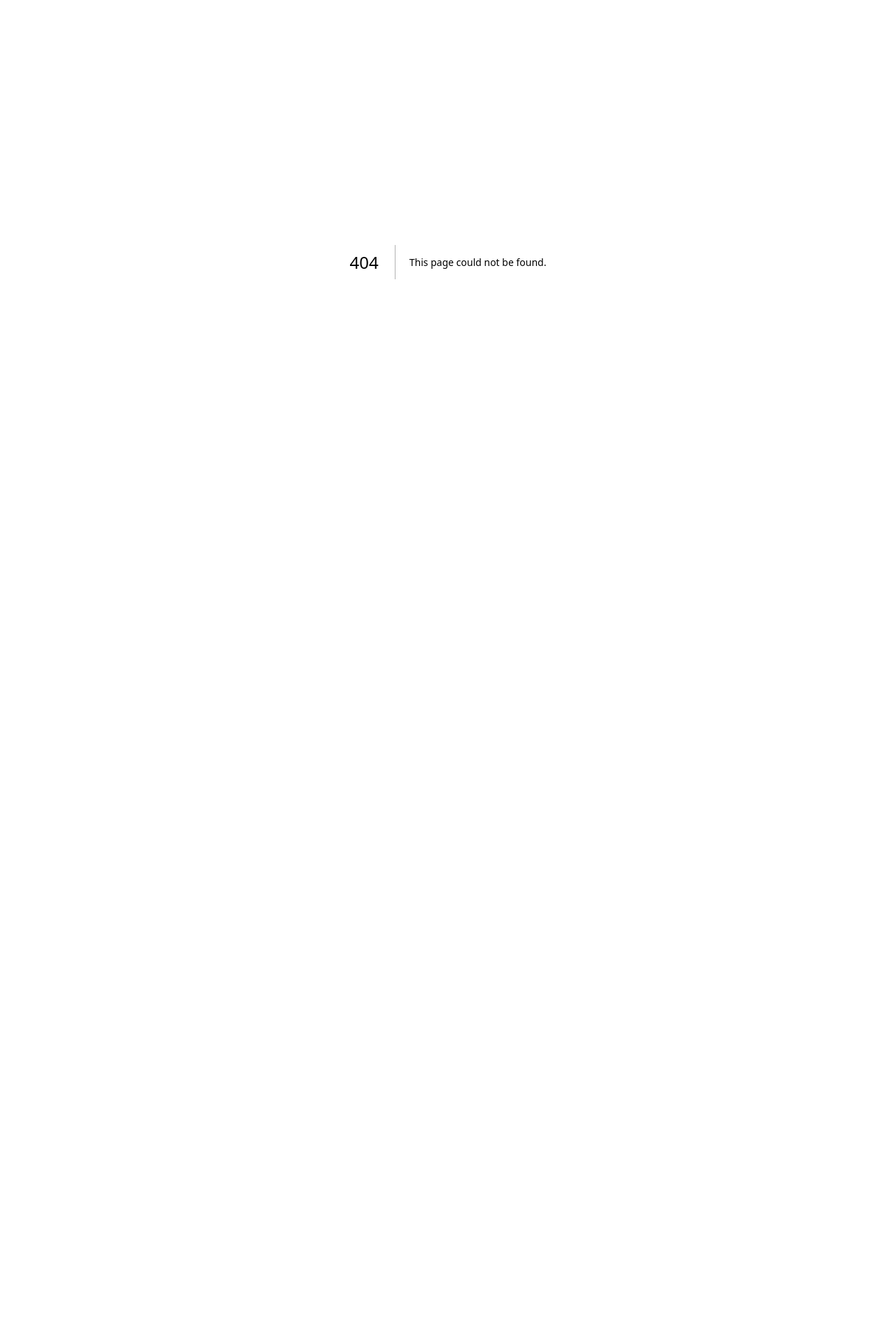
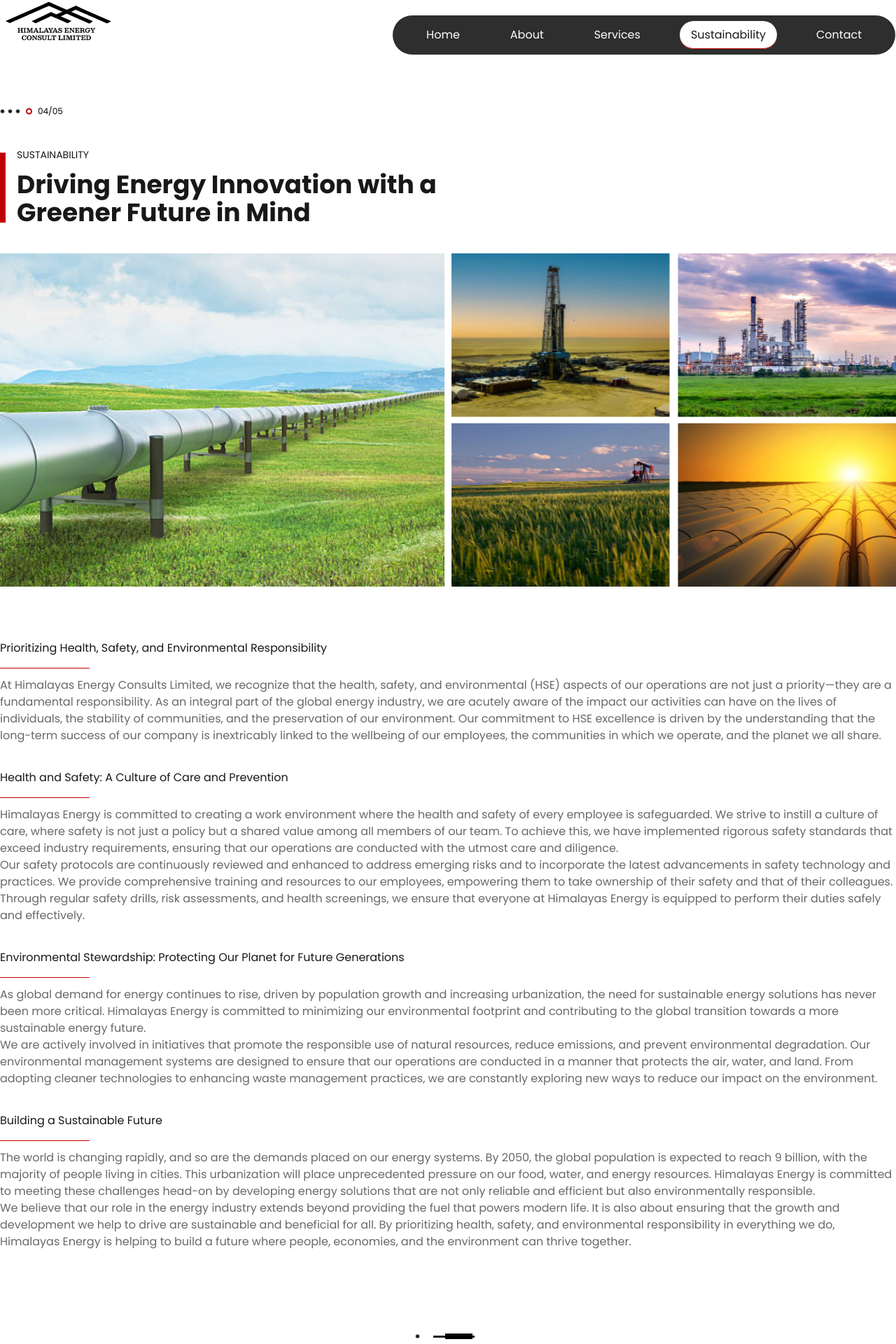
Before and after one commit to stainlezzking/himalayas-energy, a Next.js app: page /sustainability in a window 1280 px wide. Before the commit this address had no page. Shown: the part 26-1946 px from the top of the page at 70% size. Before the commit the page ends 800 px from the top, so only its background shows below. Built offline with nearby package versions, Linux system fonts and the light colour scheme.

Commit message:
sustainability page is completed

```diff
--- a/app/about/page.jsx
+++ b/app/about/page.jsx
@@ -19,13 +19,13 @@ const Page = () => {
           <svg width="9" height="10" viewBox="0 0 9 10" fill="none">
             <circle cx="4.5" cy="5" r="3.5" fill="white" stroke="#C00000" stroke-width="2" />
           </svg>
-          <p className="text-black text-xs">02/06</p>
+          <p className="text-black text-xs">02/05</p>
         </span>
         <div className="relative gap-x-6 items-center mb-[94px]">
           <span className="bg-primary block absolute top-1/2 -translate-y-1/2 w-2 h-[100px]"></span>
-          <div className="space-y-3 ps-6 w-[630px] font-bold">
+          <div className="space-y-3 ps-6 w-[630px]">
             <h4 className="text-main text-[14px]">WHO WE ARE</h4>
-            <h1 className="text-4xl">Leading the Charge in Africa's Oil & Gas Transformation</h1>
+            <h1 className="text-4xl font-bold">Leading the Charge in Africa's Oil & Gas Transformation</h1>
           </div>
         </div>
       </div>
--- a/app/globals.css
+++ b/app/globals.css
@@ -25,6 +25,10 @@
     width: calc(100% + 500px);
     right: -500px;
   }
+  .sustainable-overlap {
+    width: calc(100% + 500px);
+    left: -500px;
+  }
   .about-intro-custom-width {
     width: calc(50% + 500px);
     left: -500px;
--- a/app/page.jsx
+++ b/app/page.jsx
@@ -37,7 +37,7 @@ export default function Home() {
                 <svg width="9" height="10" viewBox="0 0 9 10" fill="none">
                   <circle cx="4.5" cy="5" r="3.5" fill="white" stroke="#C00000" stroke-width="2" />
                 </svg>
-                <p className="text-white text-xs">01/06</p>
+                <p className="text-white text-xs">01/05</p>
               </span>
               <div className="w-full p-8 relative before:block before:absolute before:bg-primary before:w-2 before:h-full before:left-0 before:top-0">
                 <h1 className="text-[40px]/[60px] font-bold text-white">DRIVING INNOVATION AND EXCELLENCE IN AFRICA'S OIL & GAS INDUSTRY</h1>
--- a/app/services/page.jsx
+++ b/app/services/page.jsx
@@ -20,13 +20,13 @@ const Page = () => {
             <svg width="9" height="10" viewBox="0 0 9 10" fill="none">
               <circle cx="4.5" cy="5" r="3.5" fill="white" stroke="#C00000" stroke-width="2" />
             </svg>
-            <p className="text-xs text-black">03/06</p>
+            <p className="text-xs text-black">03/05</p>
           </span>
           <div className="relative gap-x-6 items-center">
             <span className="bg-primary block absolute top-1/2 -translate-y-1/2 w-2 h-[100px]"></span>
-            <div className="space-y-3 ps-6 w-[630px] font-bold">
+            <div className="space-y-3 ps-6 w-[630px] ">
               <h4 className="text-main text-[14px]">WHO WE ARE</h4>
-              <h1 className="text-4xl">Innovating for a Sustainable Energy Future in Africa</h1>
+              <h1 className="text-4xl font-bold">Innovating for a Sustainable Energy Future in Africa</h1>
             </div>
           </div>
         </div>
--- /dev/null
+++ b/app/sustainability/page.jsx
@@ -0,0 +1,114 @@
+import Navbar from "@/components/navbar";
+import Image from "next/image";
+import energy1 from "@/public/energy1.png";
+import energy2 from "@/public/energy2.png";
+import Footer from "@/components/footer";
+
+const Page = () => {
+  return (
+    <>
+      <main className="pageMargin">
+        <Navbar index={3} />
+        <span className="flex gap-x-2 items-center mt-[72px] mb-[44px]">
+          <svg width="29" height="8" viewBox="0 0 29 8" fill="none">
+            <circle cx="3.5" cy="4" r="3" fill="#181818" stroke="#D9D9D9" />
+            <circle cx="14.5" cy="4" r="3" fill="#181818" stroke="#D9D9D9" />
+            <circle cx="25.5" cy="4" r="3" fill="#181818" stroke="#D9D9D9" />
+          </svg>
+          <svg width="9" height="10" viewBox="0 0 9 10" fill="none">
+            <circle cx="4.5" cy="5" r="3.5" fill="white" stroke="#C00000" stroke-width="2" />
+          </svg>
+          <p className="text-xs text-black">04/05</p>
+        </span>
+        <div className="relative gap-x-6 items-center">
+          <span className="bg-primary block absolute top-1/2 -translate-y-1/2 w-2 h-[100px]"></span>
+          <div className="space-y-3 ps-6 w-[630px]">
+            <h4 className=" text-[14px]">SUSTAINABILITY</h4>
+            <h1 className="text-4xl font-bold">Driving Energy Innovation with a Greener Future in Mind</h1>
+          </div>
+        </div>
+        <div className="mt-[38px] mb-[76px] grid grid-cols-2 gap-x-[10px]">
+          <div className="col-span-1 aspect-[4/3] relative">
+            <span className="absolute bg-primary sustainable-overlap h-[92px] top-1/2 -translate-y-1/2"></span>
+            <Image src={energy1} fill alt="" />
+          </div>
+          <div className="col-span-1 aspect-[4/3] relative">
+            <Image src={energy2} fill alt="" />
+          </div>
+        </div>
+        <ul className="space-y-[36px]">
+          <li className="space-y-3">
+            <div className="space-y-3">
+              <h1 className="text-main">Prioritizing Health, Safety, and Environmental Responsibility</h1>
+              <span className=" border-b border-b-primary pt-1 block w-[128px]"></span>
+            </div>
+            <p className="text-body1">
+              At Himalayas Energy Consults Limited, we recognize that the health, safety, and environmental (HSE) aspects of our operations are not
+              just a priority—they are a fundamental responsibility. As an integral part of the global energy industry, we are acutely aware of the
+              impact our activities can have on the lives of individuals, the stability of communities, and the preservation of our environment. Our
+              commitment to HSE excellence is driven by the understanding that the long-term success of our company is inextricably linked to the
+              wellbeing of our employees, the communities in which we operate, and the planet we all share.
+            </p>
+          </li>
+          <li className="space-y-3">
+            <div className="space-y-3">
+              <h1 className="text-main">Health and Safety: A Culture of Care and Prevention</h1>
+              <span className=" border-b border-b-primary pt-1 block w-[128px]"></span>
+            </div>
+            <p className="text-body1">
+              Himalayas Energy is committed to creating a work environment where the health and safety of every employee is safeguarded. We strive to
+              instill a culture of care, where safety is not just a policy but a shared value among all members of our team. To achieve this, we have
+              implemented rigorous safety standards that exceed industry requirements, ensuring that our operations are conducted with the utmost care
+              and diligence. <br />
+              Our safety protocols are continuously reviewed and enhanced to address emerging risks and to incorporate the latest advancements in
+              safety technology and practices. We provide comprehensive training and resources to our employees, empowering them to take ownership of
+              their safety and that of their colleagues. Through regular safety drills, risk assessments, and health screenings, we ensure that
+              everyone at Himalayas Energy is equipped to perform their duties safely and effectively.
+            </p>
+          </li>
+          <li className="space-y-3">
+            <div className="space-y-3">
+              <h1 className="text-main">Environmental Stewardship: Protecting Our Planet for Future Generations</h1>
+              <span className=" border-b border-b-primary pt-1 block w-[128px]"></span>
+            </div>
+            <p className="text-body1">
+              As global demand for energy continues to rise, driven by population growth and increasing urbanization, the need for sustainable energy
+              solutions has never been more critical. Himalayas Energy is committed to minimizing our environmental footprint and contributing to the
+              global transition towards a more sustainable energy future. <br />
+              We are actively involved in initiatives that promote the responsible use of natural resources, reduce emissions, and prevent
+              environmental degradation. Our environmental management systems are designed to ensure that our operations are conducted in a manner
+              that protects the air, water, and land. From adopting cleaner technologies to enhancing waste management practices, we are constantly
+              exploring new ways to reduce our impact on the environment.
+            </p>
+          </li>
+          <li className="space-y-3">
+            <div className="space-y-3">
+              <h1 className="text-main">Building a Sustainable Future</h1>
+              <span className=" border-b border-b-primary pt-1 block w-[128px]"></span>
+            </div>
+            <p className="text-body1">
+              The world is changing rapidly, and so are the demands placed on our energy systems. By 2050, the global population is expected to reach
+              9 billion, with the majority of people living in cities. This urbanization will place unprecedented pressure on our food, water, and
+              energy resources. Himalayas Energy is committed to meeting these challenges head-on by developing energy solutions that are not only
+              reliable and efficient but also environmentally responsible. <br />
+              We believe that our role in the energy industry extends beyond providing the fuel that powers modern life. It is also about ensuring
+              that the growth and development we help to drive are sustainable and beneficial for all. By prioritizing health, safety, and
+              environmental responsibility in everything we do, Himalayas Energy is helping to build a future where people, economies, and the
+              environment can thrive together.
+            </p>
+          </li>
+        </ul>
+      </main>
+      <div className="my-[119px] flex justify-center">
+        <svg width="95" height="8" viewBox="0 0 95 8" fill="none" xmlns="http://www.w3.org/2000/svg">
+          <circle cx="3.5" cy="4" r="3" transform="rotate(-90 3.5 4)" fill="#181818" stroke="#D9D9D9" />
+          <rect x="26" y="6" width="3" height="59" transform="rotate(-90 26 6)" fill="#181818" />
+          <rect x="43" y="8" width="8" height="39" transform="rotate(-90 43 8)" fill="black" />
+        </svg>
+      </div>
+      <Footer />
+    </>
+  );
+};
+
+export default Page;
```
Also changed, not shown: public/energy1.png (added), public/energy2.png (added).
